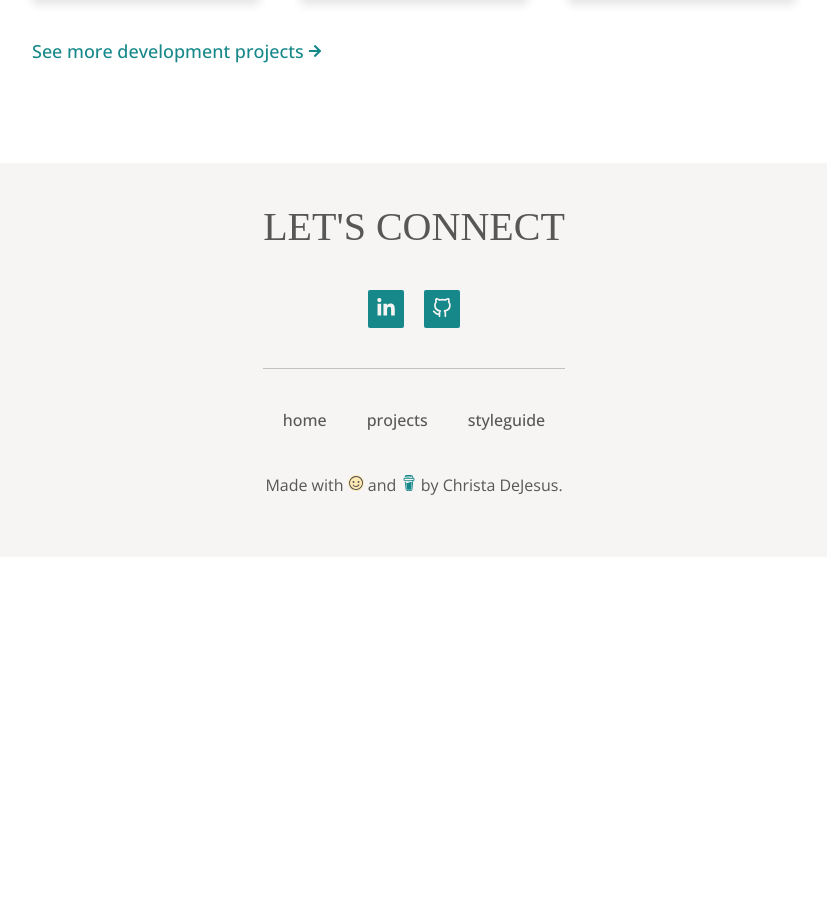
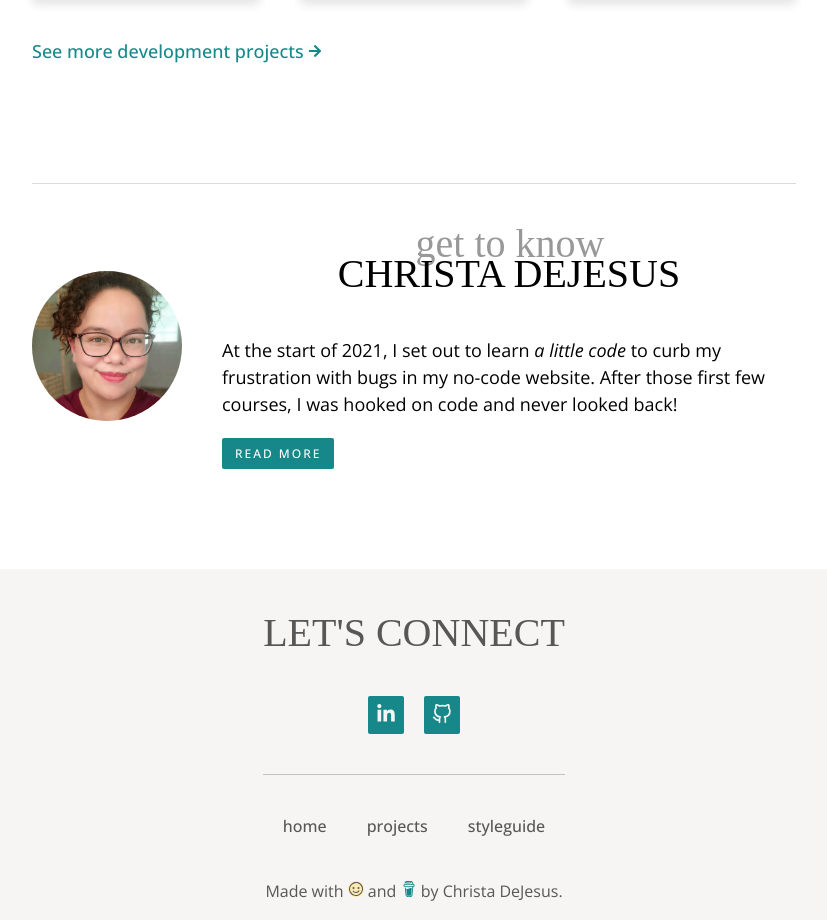
Before and after one commit to christadejesus/christadejesus.com, a React (Create React App) app: page /#/ in a window 1280 px wide. Shown: the part 1225-2145 px from the top of the page, without its empty margins (226-1053 px from the left). Before the commit the page ends 1782 px from the top, so only its background shows below. Built offline with nearby package versions, Linux system fonts and the light colour scheme; a web font is replaced by a local one.

Commit message:
Update AboutPreview and add to Home

```diff
--- a/src/components/Home.js
+++ b/src/components/Home.js
@@ -1,6 +1,7 @@
 import MainContentWrapper from "./containers/MainContentWrapper";
 import FeatureProjects from "./articles/FeatureProjects";
 import Hero from "./banners/Hero";
+import AboutPreview from "./articles/AboutPreview";
 
 const Home = () => {
   return (
@@ -8,6 +9,7 @@ const Home = () => {
       <Hero />
       <MainContentWrapper>
         <FeatureProjects />
+        <AboutPreview />
       </MainContentWrapper>
     </>
   );
--- a/src/components/Styleguide.js
+++ b/src/components/Styleguide.js
@@ -364,7 +364,7 @@ const Styleguide = () => {
           </div>
           <ul className="list-disc">
             <li>
-              This website is built with <strong>React</strong> and
+              This website is built with <strong>React</strong> and{" "}
               <strong>Styled Components</strong> with additional CSS
               stylesheets.
             </li>
--- a/src/components/articles/AboutPreview.js
+++ b/src/components/articles/AboutPreview.js
@@ -1,6 +1,5 @@
-import authorImg from "../../assets/Christa.jpg";
+import authorImg from "../../assets/Christa_500x500.png";
 import styled from "styled-components";
-import { FaHeart } from "react-icons/fa";
 import {
   SiGraphql,
   SiMarkdown,
@@ -14,14 +13,11 @@ import {
   SiAdobephotoshop,
   SiVisualstudiocode,
   SiGithub,
+  SiStyledcomponents,
 } from "react-icons/si";
 import Button from "../buttons/Button";
-import StandardArticle from "../containers/StandardArticle";
 
-const Wrapper = styled.div`
-  border-bottom: 1px solid var(--neutral-mdlt);
-  padding-bottom: 40px;
-  margin-bottom: 40px;
+const Wrapper = styled.article`
   h3 {
     text-transform: uppercase;
   }
@@ -30,6 +26,8 @@ const Wrapper = styled.div`
     flex-direction: column;
     gap: 40px;
     align-items: center;
+    border-top: 1px solid var(--neutral-mdlt);
+    padding-top: 40px;
   }
   .about-img {
     width: 150px;
@@ -38,8 +36,32 @@ const Wrapper = styled.div`
     border: 2px solid var(--color-neutral-mdlt);
     padding: 0px;
   }
-  .heart-icon {
-    padding-top: 5px;
+  h2 {
+    text-align: center;
+  }
+  h3 {
+    font-family: var(--font-sans-alt);
+    letter-spacing: 0.2rem;
+    font-weight: 500;
+    margin-bottom: 10px;
+  }
+  .more {
+    display: none;
+    overflow: hidden;
+    flex-direction: column;
+    justify-content: center;
+    gap: 40px;
+    background: var(--neutral-lt);
+    border-radius: 5px;
+    padding: 40px 20px;
+    margin: 40px 0px;
+  }
+  .more .heading-group {
+    text-align: center;
+    width: 100%;
+  }
+  .more .divider {
+    margin: 0px auto;
   }
   .tech-list {
     list-style: none;
@@ -47,7 +69,8 @@ const Wrapper = styled.div`
     flex-wrap: wrap;
     align-items: baseline;
     justify-content: space-evenly;
-    gap: 20px;
+    gap: 30px 15px;
+    margin: 40px auto;
   }
   .tech-list li {
     display: flex;
@@ -55,6 +78,7 @@ const Wrapper = styled.div`
     align-items: center;
     justify-content: flex-end;
     gap: 10px;
+    text-align: center;
     width: 100px;
     font-size: 1.4rem;
     color: var(--primary-1);
@@ -62,19 +86,8 @@ const Wrapper = styled.div`
   .tech-icon {
     font-size: 3rem;
   }
-  .more {
-    display: none;
-    overflow: hidden;
-    flex-direction: column;
-    align-items: center;
-    justify-content: center;
-    gap: 20px;
-    background: var(--neutral-lt);
-    padding: 40px 20px;
-    border-radius: 8px;
-  }
   .less-btn {
-    margin-top: 20px;
+    margin: 0px auto;
   }
   .open {
     display: flex;
@@ -87,14 +100,13 @@ const Wrapper = styled.div`
   @media screen and (min-width: 900px) {
     .about-flex {
       flex-direction: row;
-      align-items: flex-start;
-      max-width: 600px;
+      align-items: center;
       margin: 0 auto;
     }
     .more {
       margin-top: 40px;
-      max-width: 600px;
       margin: 40px auto 0 auto;
+      padding: 40px;
     }
   }
 `;
@@ -108,15 +120,18 @@ function toggleMore() {
 
 const AboutPreview = (props) => {
   return (
-    <StandardArticle id="about">
-      <Wrapper>
+    <Wrapper className="content-area">
       <div className="about-flex">
         <img src={authorImg} alt="Christa DeJesus" className="about-img" />
-          <div>
-            <h2>Hello, I'm Christa!</h2>
+        <div className="about-text">
+          <div className="heading-container">
+            <span className="fancy fancy-center">get to know</span>
+            <h2>Christa DeJesus</h2>
+          </div>
           <p>
-              I'm a self-taught Front End Developer and Full Stack Development
-              Student from Indianapolis, Indiana.
+            At the start of 2021, I set out to learn <em>a little code</em> to
+            curb my frustration with bugs in my no-code website. After those
+            first few courses, I was hooked on code and never looked back!
           </p>
           <Button
             primary
@@ -129,7 +144,37 @@ const AboutPreview = (props) => {
         </div>
       </div>
       <div className="more" id="more">
+        <section id="news">
+          <div className="heading-group">
+            <h3>My Latest News</h3>
+            <div className="divider"></div>
+          </div>
+          <div>
+            <p>
+              As of October 2022, I am officially enrolled in a 7-month software
+              development training program and on my way to earning my Full
+              Stack Web Development Certification. I'm so excited for this new
+              adventure and look forward to sharing updates soon!
+            </p>
+            <p>
+              Want to see my current certifications and get the latest updates
+              on my training and experience? Let's connect on{" "}
+              <a
+                href="https://www.linkedin.com/in/christa-dejesus"
+                target="_blank"
+                rel="noreferrer"
+              >
+                LinkedIn
+              </a>
+              .
+            </p>
+          </div>
+        </section>
+        <section id="fav-tools">
+          <div className="heading-group">
             <h3>My Favorite Tools</h3>
+            <div className="divider"></div>
+          </div>
           <ul className="tech-list">
             <li>
               <SiHtml5 className="tech-icon" />
@@ -148,16 +193,6 @@ const AboutPreview = (props) => {
               React
             </li>
             <li>
-              <SiGatsby className="tech-icon" />
-              Gatsby
-            </li>
-            <li>
-              <SiMarkdown className="tech-icon" /> Markdown
-            </li>
-            <li>
-              <SiGraphql className="tech-icon" /> GraphQL
-            </li>
-            <li>
               <SiVisualstudiocode className="tech-icon" /> vsCode
             </li>
             <li>
@@ -173,18 +208,35 @@ const AboutPreview = (props) => {
             <li>
               <SiAdobephotoshop className="tech-icon" /> PS
             </li>
+            <li>
+              <SiStyledcomponents className="tech-icon" />
+              Styled Components
+            </li>
           </ul>
-          <Button
-            secondary
-            className="less-btn"
-            id="less-btn"
-            onClick={toggleMore}
-          >
+        </section>
+        <section id="other-tools">
+          <div className="heading-group">
+            <h3>Other Tools I Use</h3>
+            <div className="divider"></div>
+          </div>
+          <ul className="tech-list">
+            <li>
+              <SiMarkdown className="tech-icon" /> Markdown
+            </li>
+            <li>
+              <SiGraphql className="tech-icon" /> GraphQL
+            </li>
+            <li>
+              <SiGatsby className="tech-icon" />
+              Gatsby
+            </li>
+          </ul>
+        </section>
+        <Button primary className="less-btn" id="less-btn" onClick={toggleMore}>
           see less
         </Button>
       </div>
     </Wrapper>
-    </StandardArticle>
   );
 };
 
```
Also changed, not shown: src/assets/Christa_500x500.png (added). Lines whose indentation alone changed are shown as unchanged.
